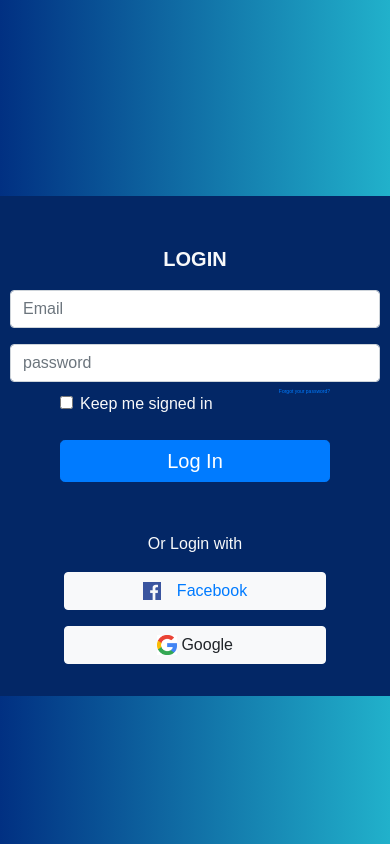
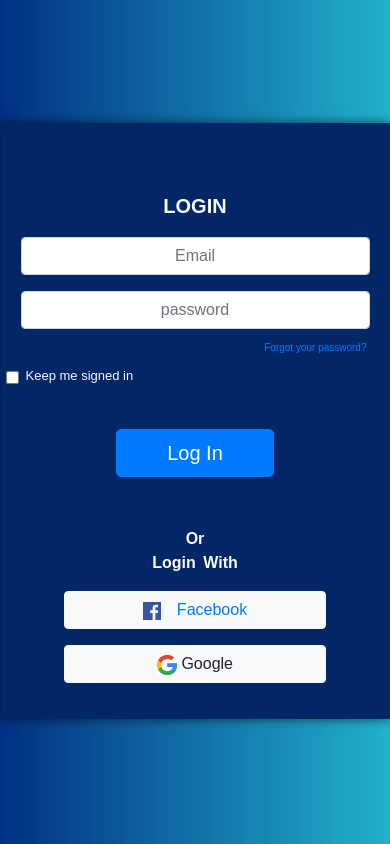
Before and after one commit to Chinemere/sign-up-form, a plain HTML site: page index.html in a window 390 px wide. Drawn offline with nearby package versions, Linux system fonts and the light colour scheme.

Commit message:
made it responsive

```diff
--- a/index.html
+++ b/index.html
@@ -32,12 +32,14 @@
                     <div class="col-sm-12">
                         <p class="text-center text-light lead pt-5" id="login">LOGIN</p>
                         <form>
+                            <div class="form-control-container">
 
                                 <div class="row d-flex justify-content-center">
                                     <div class="col-sm-9 ">
                                         <div class="form-group">
-                                        <input type="email" placeholder="Email" class="form-control" id="ema" required>
-                                        <p id="email-verification" class="emaill">  </p>
+                                            <input type="email" placeholder="Email" class="form-control" id="ema"
+                                                required>
+                                            <p id="email-verification" class="emaill"> </p>
                                         </div>
                                     </div>
                                 </div>
@@ -52,6 +54,8 @@
                                         </div>
                                     </div>
                                 </div>
+                            </div>
+
                             <div class="row">
                                 <div class="col-sm-12">
                                     <p class="text-right" id="text-right"><a href="#">Forgot your password?</a></p>
@@ -71,7 +75,7 @@
                             </div>
                         </form>
 
-                        <p class="text-center text-light" id="login-with">Or Login with</p>
+                        <p class="text-center text-light" id="login-with">Or <br> Login With</p>
 
                         <div class="row d-flex justify-content-center">
                             <div class="row ">
--- a/style.css
+++ b/style.css
@@ -1,3 +1,6 @@
+*{
+    box-sizing: border-box;
+}
 body{
     background-image:linear-gradient(to right, #013082, #21B1CB);
     font-family: Raleway, Arial, Helvetica, sans-serif;
@@ -5,48 +8,65 @@ body{
 }
 
 .div-container{
-    width: 400px;
-    height: 500px;
+    /* width: 400px;
+    height: 500px; */
+    padding: 80px;
+    padding-right: 150px;
+    padding-left: 150px;
     background-color: #032766;
+    box-shadow: 0 0 10px rgba(0,0,0,0.6);
+    margin-top: 50px ;
+    margin-bottom: 50px;
 }
 
 #form-check{
-    margin-left:50px;
-    margin-top: -20px;
+    margin-left:-15px;
+    margin-top: -5px;
+    font-size: 13px;
 }
 
-#text-right{
-    margin-right: 50px;
-    margin-top: -10px;
-    font-size: 5px;
+.text-right{
+    font-size: 10px;
+    margin-right: -40px;
+    margin-top: -5px;
+}
+
+.form-control-container{
+    display: flex;
+    flex-direction: column;
+    align-items: center;
+    justify-content: center;
+}
+
+.form-control{
+    width: 200%;
+    text-align: center;
+    margin-left: -50px;
+    margin-right: -50px;
+    padding-left: 70px;
+    padding-right: 70px;
+
 }
 
 #btn{
-    width: 73%;
-    padding: 5px;
+    padding-right: 50px;
+    padding-left: 50px;
+    margin-top: 20px;
 }
 .social{
     width: 100%;
-    /* padding: 5px; */
 
 }
 
-/* #fb{
-    margin-left: 45px;
-    padding-left: 5px;
-
-} */
-/* #go{
-    margin-left: 5px;
-} */
-
 #login-with{
     margin-top: 50px;
+    word-spacing: 3px;
+    font-weight: bolder;
 }
 
 #main-content{
 
-    min-height: 100%;
+    min-width: 100%;
     min-height: 100vh;
     display: flex;
     align-items: center;
@@ -68,3 +88,60 @@ font-weight: bolder;
     margin-top: 5px;
     visibility: collapse;
 }
+
+@media only screen and (max-width:600px){
+    .div-container{
+        /* width: 500px;
+        height: 600px; */
+        padding: 70px;
+        background-color: #032766;
+    }
+
+
+    .form-control-container{
+        display: flex;
+        flex-direction: column;
+        align-items: center;
+        justify-content: center;
+    }
+
+    .form-control{
+        width: 100%;
+        text-align: center;
+        margin-left: 0px;
+        margin-right: 0px;
+        padding-left: 70px;
+        padding-right: 70px;
+
+    }
+
+    .text-right{
+        font-size: 10px;
+        margin-right: 3px;
+        margin-top: -5px;
+    }
+
+
+
+}
+
+@media only screen and (max-width:450px){
+    .div-container{
+        padding: 20px;
+        background-color: #032766;
+
+
+    }
+
+}
+ @media only screen and (max-width:360px){
+    .div-container{
+        padding: 35px;
+        background-color: #032766;
+
+    }
+    body{
+        padding: 40px;
+    }
+
+}
```
Lines whose indentation alone changed are shown as unchanged.
